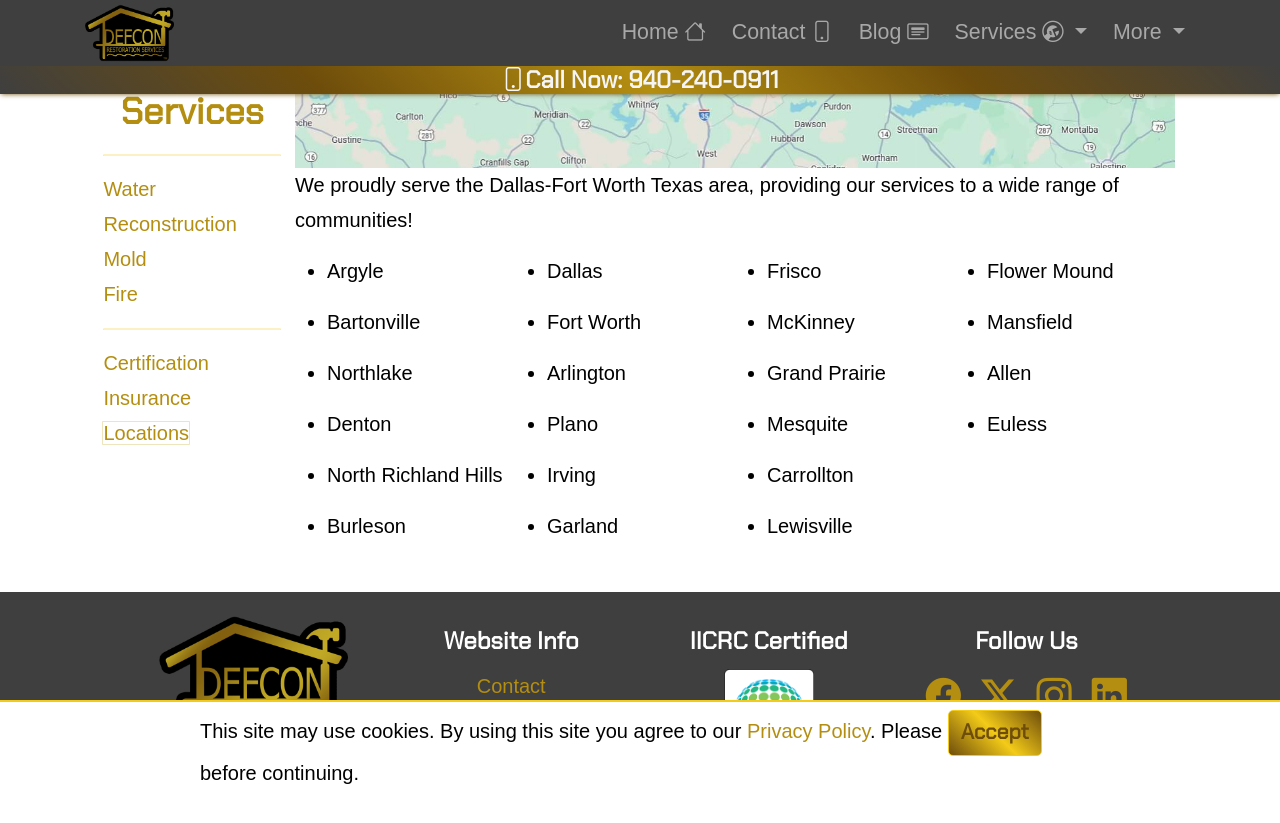
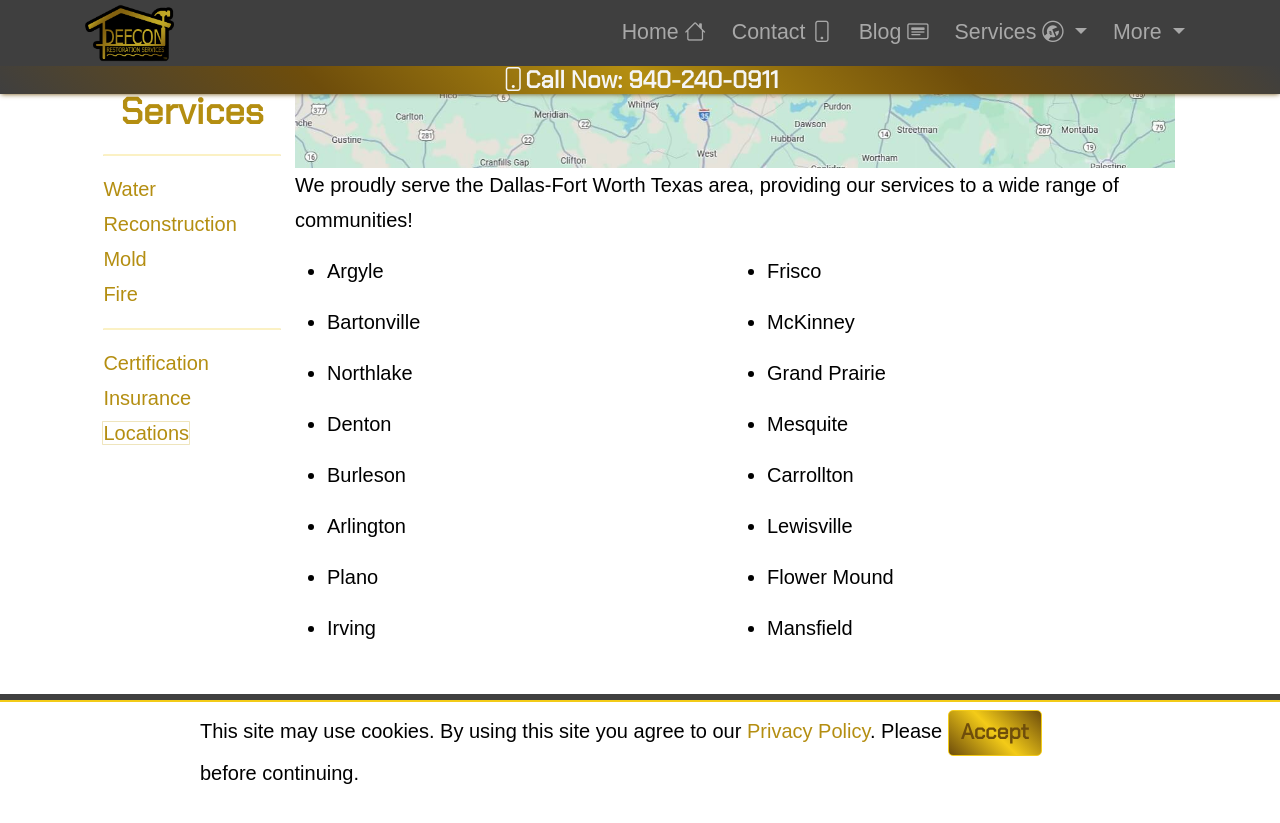
Before and after one commit to defcon1dfw/defcon1dfw.github.io, a Jekyll site: the page built from validation/locations.md, in a window 1280 px wide and 900 px high, scrolled down 690 px. Shown: the top 823 px of the window. Built offline with Jekyll 4.4.1, drawn with Linux system fonts in a browser that asks for light colours.

Commit message:
f/19 removing some locations

```diff
--- a/validation/locations.md
+++ b/validation/locations.md
@@ -16,17 +16,10 @@
 <li><p>Bartonville</p></li>
 <li><p>Northlake</p></li>
 <li><p>Denton</p></li>
-<li><p>North Richland Hills</p></li>
 <li><p>Burleson</p></li>
-</ul>
-
-<ul class="flexium-auto-item" >
-<li><p>Dallas</p></li>
-<li><p>Fort Worth</p></li>
 <li><p>Arlington</p></li>
 <li><p>Plano</p></li>
 <li><p>Irving</p></li>
-<li><p>Garland</p></li>
 </ul>
 
 <ul class="flexium-auto-item" >
@@ -36,13 +29,8 @@
 <li><p>Mesquite</p></li>
 <li><p>Carrollton</p></li>
 <li><p>Lewisville</p></li>
-</ul>
-
-<ul class="flexium-auto-item" >
 <li><p>Flower Mound</p></li>
 <li><p>Mansfield</p></li>
-<li><p>Allen</p></li>
-<li><p>Euless</p></li>
 </ul>
 
 </div>
```
